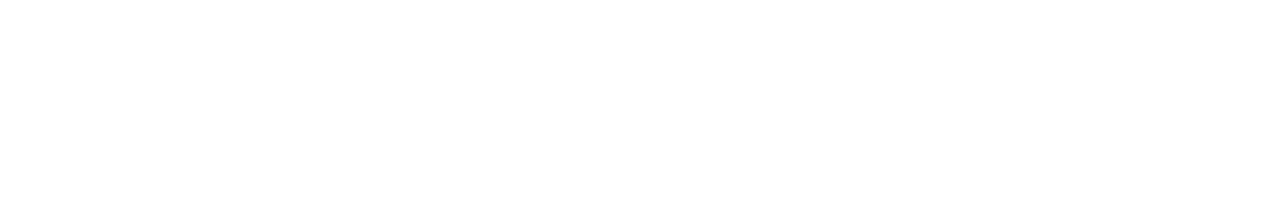
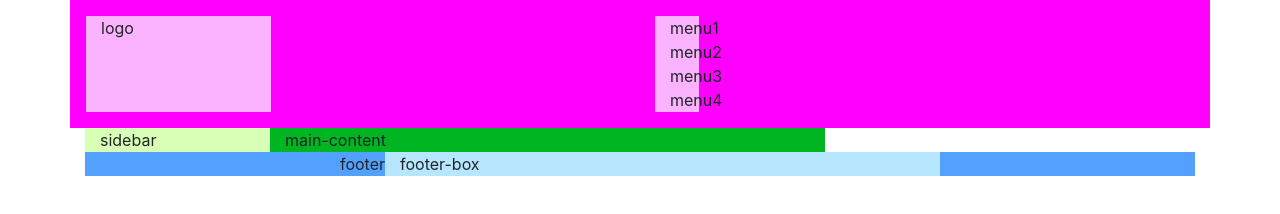
Before and after one commit to HinakoKobayashi/bootstrap_practice, a plain HTML site: page index.html in a window 1280 px wide. Drawn offline with nearby package versions, Linux system fonts and the light colour scheme.

Commit message:
[Save]4-23

```diff
--- a/index.html
+++ b/index.html
@@ -8,16 +8,34 @@
     <link rel="stylesheet" href="style.css" />
   </head>
 
-  <body class ="container">
+  <body>
+  <div class ="container fluid">
+   <header class = "row px-3 py-3" style="background-color: #ff00ff;">
+        <div class="col-2" style="background-color: #fbb3ff;">logo</div>
+        <div class="col-6 offset-4">
+        <div class="col-1" style="background-color: #fbb3ff;">menu1</div>
+        <div class="col-1" style="background-color: #fbb3ff;">menu2</div>
+        <div class="col-1" style="background-color: #fbb3ff;">menu3</div>
+        <div class="col-1" style="background-color: #fbb3ff;">menu4</div>
+   </header>
 
-      <div class = "row" style="background-color: #ff00ff;">
-        <div class="col-lg-1" style="background-color: #fbb3ff;"></div>
-        <div class="col-lg-2" style="background-color: #fbb3ff;"></div>
-        <div class="col-lg-2" style="background-color: #fbb3ff;"></div>
-        <div class="col-lg-2" style="background-color: #fbb3ff;"></div>
-        <div class="col-lg-2" style="background-color: #fbb3ff;"></div>
-      </div>
 
+   <main class="container-fluid">
+     <div class="row py-8 justify-contant-center">
+       <div class="sidebar col-2" style="background-color: #d8ffb6;">sidebar</div>
+       <div class="main-contant col-6" style="background-color: #00b522;">main-content</div>
+     </div>
+   </main>
+
+
+   <footer class="container-fluid">
+     <div class="row justify-content-center" style="background-color: #52a1ff;">
+       footer
+      <div class="col-6" style="background-color: #b6e7ff;">footer-box</div>
+     </div>
+   </footer>
+
+  </div>
   </body>
 
 </html>
```
